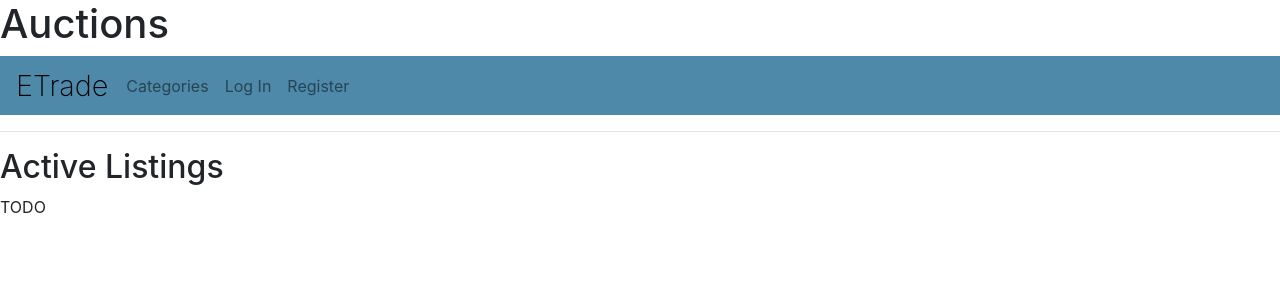
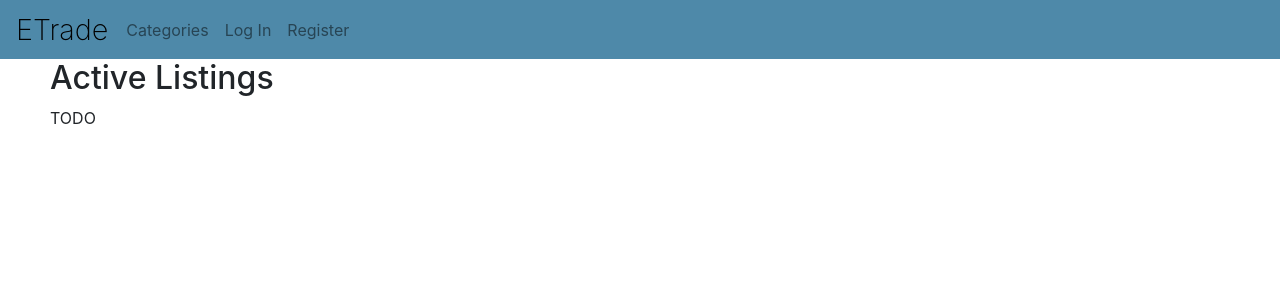
Before and after one commit to Beshoy-Hezky/E-commerce-Auction-Site, a Django app: page / in a window 1280 px wide. Shown: the top 300 px of the page. Run offline with Django 3.2, Linux system fonts and the light colour scheme; some libraries are stand-ins or nearby versions.

Commit message:
F01: Fix navbar issues

```diff
--- a/commerce/auctions/static/auctions/styles.css
+++ b/commerce/auctions/static/auctions/styles.css
@@ -1,3 +1,4 @@
+
 .dropdown {
     position: relative;
   }
--- a/commerce/auctions/templates/auctions/layout.html
+++ b/commerce/auctions/templates/auctions/layout.html
@@ -7,11 +7,15 @@
     <meta name="viewport" content="width=device-width, initial-scale=1.0, shrink-to-fit=no">
     <link rel="stylesheet" href="https://stackpath.bootstrapcdn.com/bootstrap/4.4.1/css/bootstrap.min.css" integrity="sha384-Vkoo8x4CGsO3+Hhxv8T/Q5PaXtkKtu6ug5TOeNV6gBiFeWPGFN9MuhOf23Q9Ifjh" crossorigin="anonymous">
     <link href="{% static 'auctions/styles.css' %}" rel="stylesheet">
+    <style>
+        .main-content {
+            margin-left: 50px; /* Adjust the value as needed */
+        }
+    </style>
 </head>
 <body>
-        <h1>Auctions</h1>
+    <nav class="navbar navbar-expand-sm navbar-light" style="background-color: #4e89a9;">
 
-        <nav class="navbar navbar-expand-sm navbar-light" style="background-color: #4e89a9;">
         <a href="{% url 'index' %}" class="header-title" style="text-decoration: none; color: black;">ETrade</a>
         <div class="navbar-collapse">
             <ul class="navbar-nav">
@@ -40,11 +44,14 @@
                 {% endif %}
             </ul>
         </div>
+
     </nav>
 
+    <div class="main-content">
 
-        <hr>
         {% block body %}
         {% endblock %}
+    </div>
+
 </body>
 </html>
```
Lines whose indentation alone changed are shown as unchanged.
